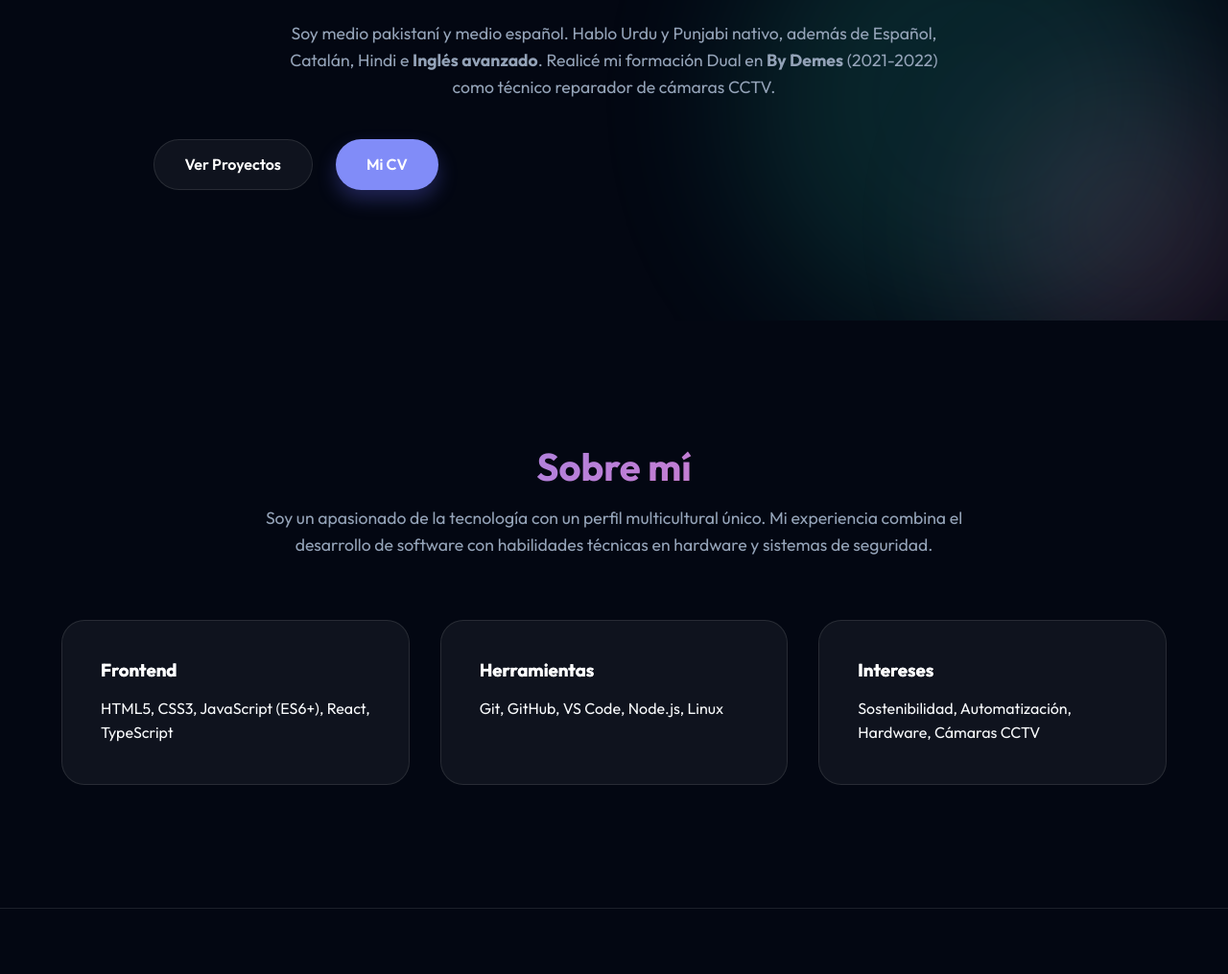
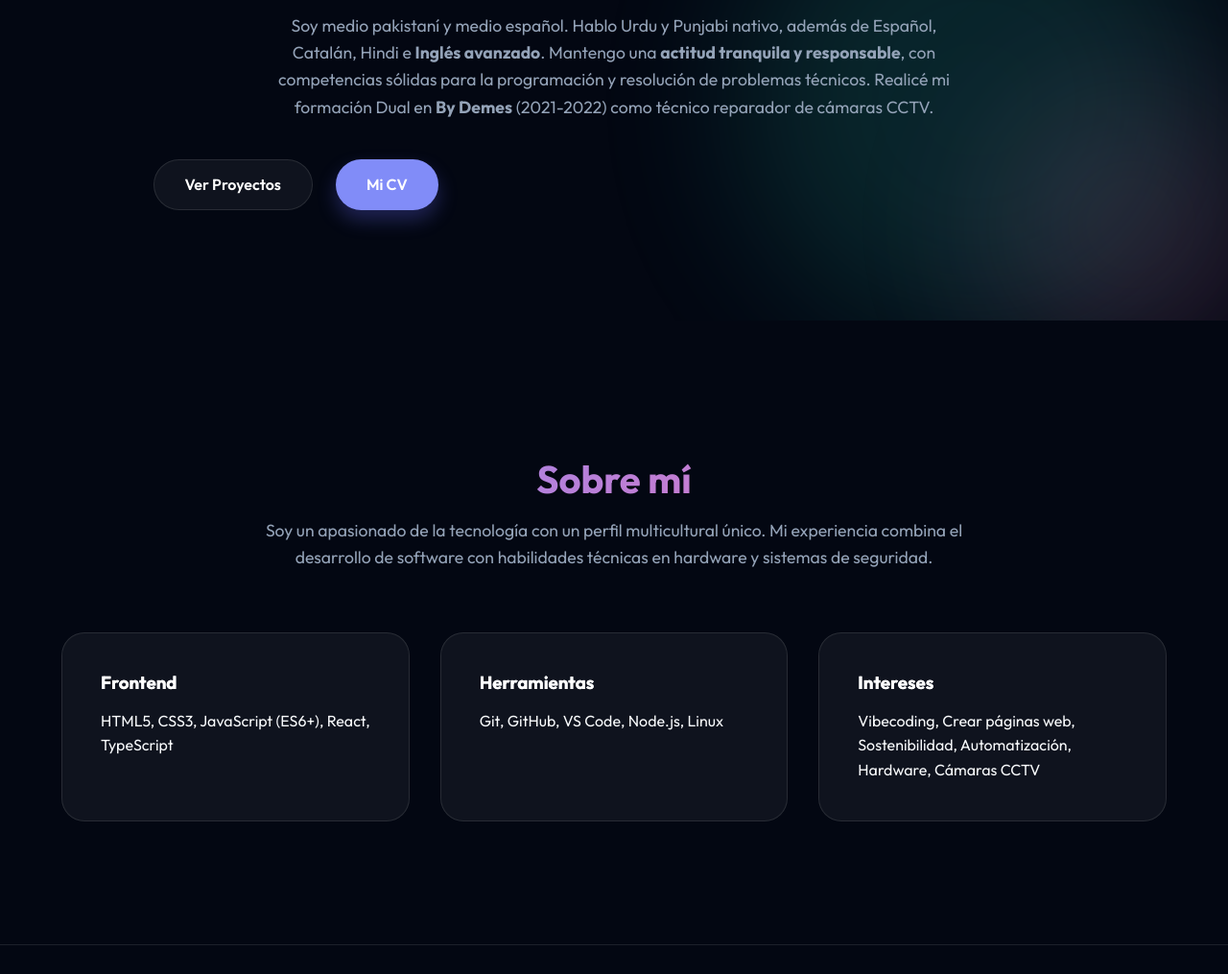
Before and after one commit to ummuig25-netizen/ummuig25-netizen.github.io, a plain HTML site: page index.html in a window 1280 px wide. Shown: the part 466-1481 px from the top of the page at 96% size. Drawn offline with Linux system fonts and the light colour scheme.

Commit message:
feat: update interests and personal traits

```diff
--- a/index.html
+++ b/index.html
@@ -30,6 +30,7 @@
                     <p class="subtitle">Junior Developer Web | Estudiante SMIX</p>
                     <p class="description">
                         Soy medio pakistaní y medio español. Hablo Urdu y Punjabi nativo, además de Español, Catalán, Hindi e <strong>Inglés avanzado</strong>.
+                        Mantengo una <strong>actitud tranquila y responsable</strong>, con competencias sólidas para la programación y resolución de problemas técnicos.
                         Realicé mi formación Dual en <strong>By Demes</strong> (2021-2022) como técnico reparador de cámaras CCTV.
                     </p>
                     <div class="hero-btns">
@@ -57,7 +58,7 @@
                     </div>
                     <div class="skill-card glass">
                         <h3>Intereses</h3>
-                        <p>Sostenibilidad, Automatización, Hardware, Cámaras CCTV</p>
+                        <p>Vibecoding, Crear páginas web, Sostenibilidad, Automatización, Hardware, Cámaras CCTV</p>
                     </div>
                 </div>
             </div>
```
Also changed, not shown: html/cv.html (+1 -0 lines).
